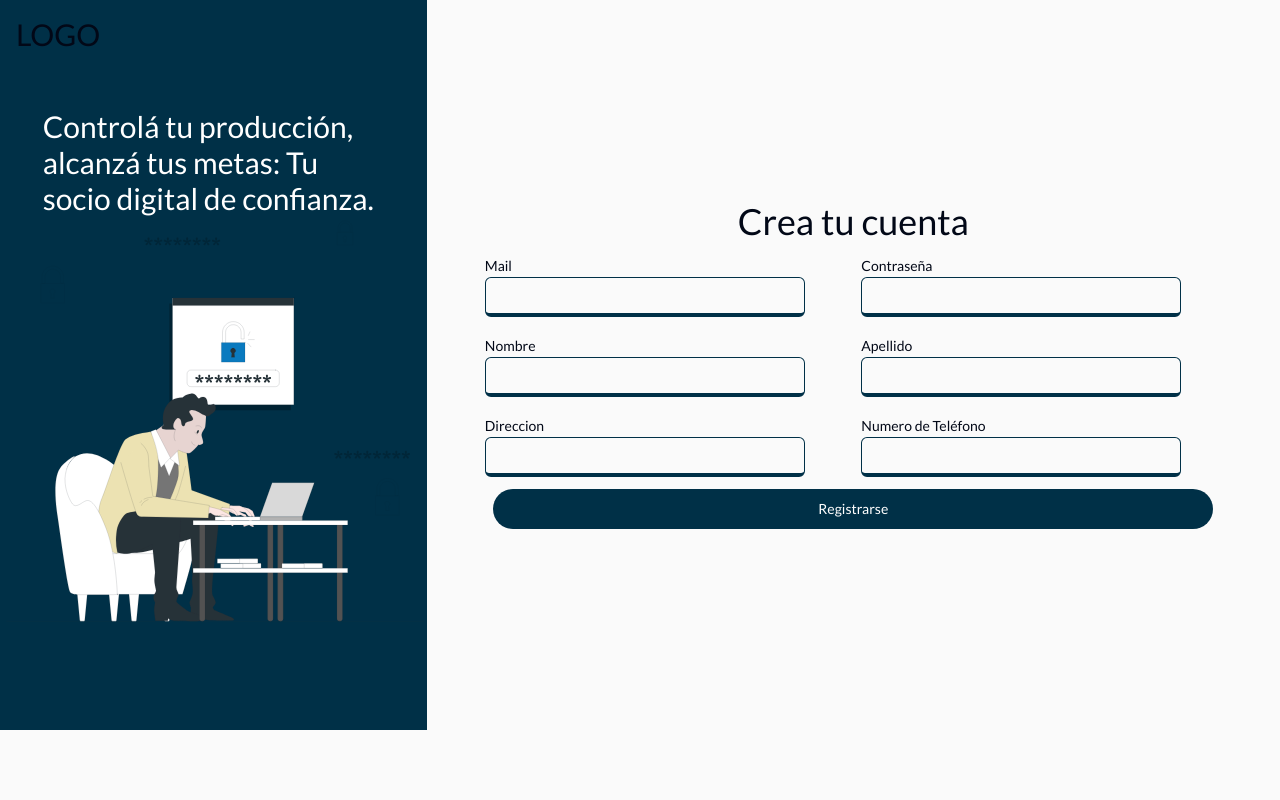
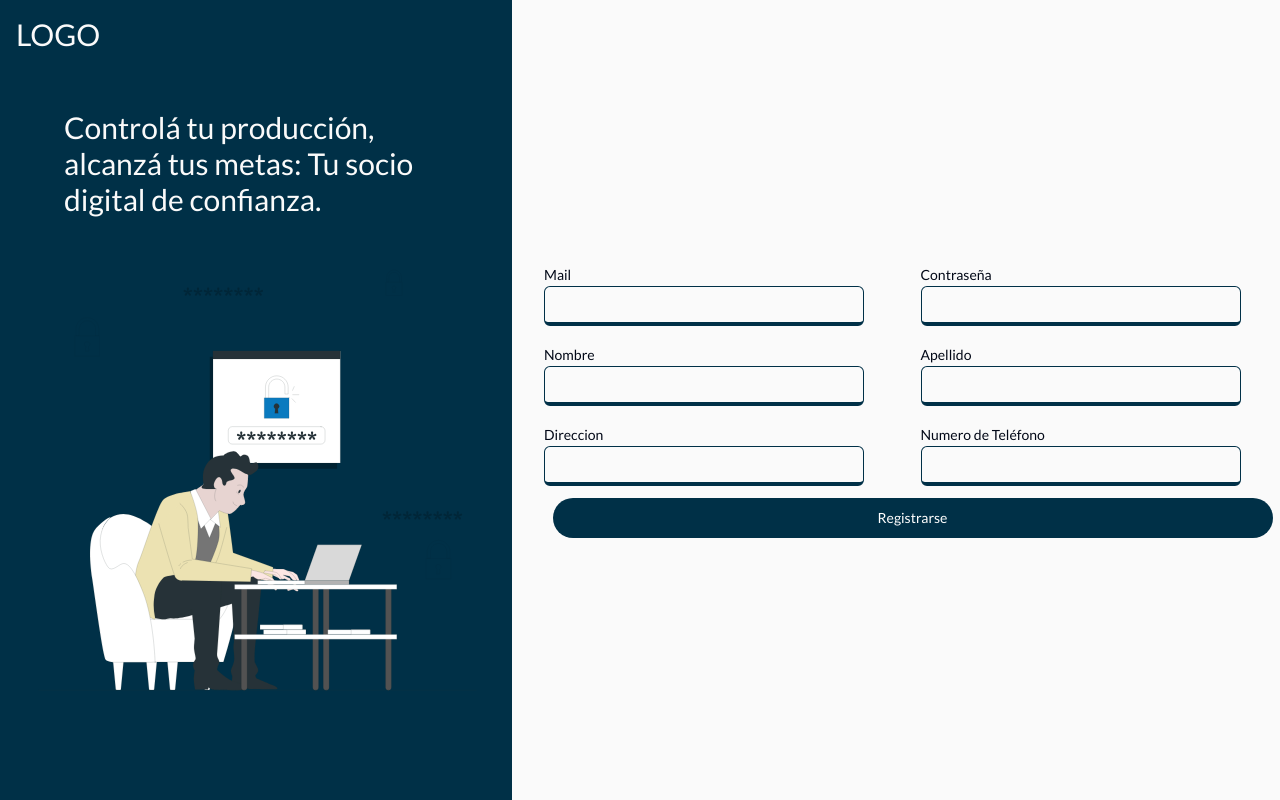
Before and after one commit to No-Country/s13-11-m-java, a React (Vite) app in the folder frontend/: page /register in a window 1280 px wide. Built offline with nearby package versions, Linux system fonts and the light colour scheme.

Commit message:
refactorizacion de paginas registro & login incompleto

```diff
--- a/frontend/src/components/AuthNavbar.tsx
+++ b/frontend/src/components/AuthNavbar.tsx
@@ -2,9 +2,9 @@ import { Link } from "react-router-dom";
 
 function AuthNavbar() {
   return (
-    <header className="container fixed inset-x-0 top-0 z-50 flex items-center p-4">
+    <header className="container fixed inset-x-0 top-0 z-50 flex items-center bg-primary p-4 md:bg-transparent">
       <Link to="/">
-        <h1 className="text-3xl">LOGO</h1>
+        <h1 className="text-3xl text-background">LOGO</h1>
       </Link>
     </header>
   );
--- a/frontend/src/components/AuthTemplate.tsx
+++ b/frontend/src/components/AuthTemplate.tsx
@@ -1,15 +1,15 @@
 interface AuthTemplateProps {
   image?: string;
   alt?: string;
-  title?: string;
+  title?: React.ReactNode;
   children?: React.ReactNode;
 }
 
 const AuthTemplate = (props: AuthTemplateProps) => {
   const { image, title, alt, children } = props;
   return (
-    <div className="grid min-h-screen grid-cols-5">
-      <div className="container col-span-2 grid place-content-center space-y-12 bg-primary text-background">
+    <div className="grid min-h-screen grid-cols-1 md:grid-cols-5">
+      <div className="container col-span-2 hidden min-h-6 place-content-center space-y-12 bg-primary text-background md:grid">
         {title && <h1 className="px-8 text-3xl">{title}</h1>}
         {image && (
           <div>
@@ -17,7 +17,7 @@ const AuthTemplate = (props: AuthTemplateProps) => {
           </div>
         )}
       </div>
-      <div className="col-span-3 flex h-screen items-center">{children}</div>
+      <div className="container col-span-3 flex items-center md:h-screen">{children}</div>
     </div>
   );
 };
--- /dev/null
+++ b/frontend/src/pages/Login2/Login2.tsx
@@ -0,0 +1,87 @@
+import { Button } from "@/components/ui/button";
+import { Form, FormControl, FormField, FormItem, FormLabel, FormMessage } from "@/components/ui/form";
+import { Input } from "@/components/ui/input";
+import loginFormSchema, { LoginFormInputs } from "@/schemas/loginFormSchema";
+import { zodResolver } from "@hookform/resolvers/zod";
+import { useForm } from "react-hook-form";
+import { Link } from "react-router-dom";
+
+const linkItems = [
+  {
+    title: "Olvidé mi contraseña",
+    link: "/forgot-password",
+  },
+  {
+    title: "¿Aún no tenés cuenta? Registrate",
+    link: "/register",
+  },
+];
+
+const Login2 = () => {
+  const form = useForm<LoginFormInputs>({
+    resolver: zodResolver(loginFormSchema),
+    defaultValues: {
+      email: "",
+      password: "",
+    },
+  });
+
+  function onSubmit(values: LoginFormInputs) {
+    console.log(values);
+  }
+  return (
+    <Form {...form}>
+      <form onSubmit={form.handleSubmit(onSubmit)} className="container max-w-3xl space-y-8">
+        <h2 className="text-3xl">Iniciar sesión</h2>
+        <FormField
+          control={form.control}
+          name="email"
+          render={({ field }) => (
+            <FormItem>
+              <FormLabel>Email</FormLabel>
+              <FormControl>
+                <Input
+                  className="rounded-none border-0 border-b-2 hover:border-primary/80 focus-visible:border-primary focus-visible:ring-0 focus-visible:ring-transparent"
+                  placeholder="Ingresa tu email"
+                  {...field}
+                />
+              </FormControl>
+              <FormMessage />
+            </FormItem>
+          )}
+        />
+        <FormField
+          control={form.control}
+          name="password"
+          render={({ field }) => (
+            <FormItem>
+              <FormLabel>Contraseña</FormLabel>
+              <FormControl>
+                <Input
+                  className="rounded-none border-0 border-b-2 hover:border-primary/80 focus-visible:border-primary focus-visible:ring-0 focus-visible:ring-transparent"
+                  placeholder="Ingresa tu contraseña"
+                  type="password"
+                  {...field}
+                />
+              </FormControl>
+              <FormMessage />
+            </FormItem>
+          )}
+        />
+        <br />
+        <Button className="w-full" type="submit" size="rounded">
+          Iniciar sesión
+        </Button>
+        <div className="flex flex-col">
+          {linkItems.map((item, index) => (
+            <Button asChild variant="link" key={index}>
+              <Link to={item.link}>{item.title}</Link>
+            </Button>
+          ))}
+        </div>
+      </form>
+    </Form>
+  );
+};
+
+export default Login2;
--- a/frontend/src/pages/OnBoarding/OnBoarding.tsx
+++ b/frontend/src/pages/OnBoarding/OnBoarding.tsx
@@ -1,15 +1,13 @@
+import { Link } from "react-router-dom";
 import Slider, { Settings } from "react-slick";
 
 import { Button } from "@/components/ui/button";
 
-import slideImage1 from "@/assets/slide_1.svg";
-import slideImage2 from "@/assets/slide_2.svg";
-import slideImage3 from "@/assets/slide_3.svg";
+import { carouselItems } from "./messages";
 
 import "slick-carousel/slick/slick-theme.css";
 import "slick-carousel/slick/slick.css";
 import "./OnBoarding.css";
-import { Link } from "react-router-dom";
 
 const settings: Settings = {
   dots: true,
@@ -22,49 +20,14 @@ const settings: Settings = {
   // autoplaySpeed: 5000,
 };
 
-interface CarouselItem {
-  title: string;
-  description: string;
-  image: string;
-  button?: {
-    title: string;
-    link: string;
-  };
-}
-
-const carouselItems: CarouselItem[] = [
-  {
-    title: "Registrá la producción realizada.",
-    description:
-      "¿Sabías que podes ingresar las unidades que has producido durante cierto proceso? Esto te dará datos precisos sobre tu producción real y te ayudará a compararla con los objetivos de tu empresa",
-    image: slideImage1,
-  },
-  {
-    title: "Modificá el tiempo de proceso.",
-    description:
-      "Los trabajadores pueden ajustar el tiempo estimado de un proceso en base a su experiencia o si hay cambios en las condiciones de producción. Esto ayuda a planificar y programar los procesos con mayor precisión.",
-    image: slideImage2,
-  },
-  {
-    title: "Añade notas o aclaraciones.",
-    description:
-      "Los trabajadores pueden poner notitas o comentarios importantes en un proceso específico referido a cualquier problema que encuentren, ideas para mejorar o cualquier otra observación que sea útil para el equipo de producción.",
-    image: slideImage3,
-    button: {
-      title: "Empezar ahora",
-      link: "#",
-    },
-  },
-];
-
 const Carousel: React.FC = () => {
   return (
     <div className="px-8">
       <Slider {...settings} className="pb-2">
         {carouselItems.map((item, index) => (
           <div key={index}>
-            <div className="h-min-screen-without-header grid items-center sm:container md:grid-cols-5">
-              <div className="col-span-2 space-y-8 max-md:order-2">
+            <div className="h-min-screen-without-header grid grid-cols-1 items-center sm:container md:grid-cols-5">
+              <div className="col-span-2 space-y-2 max-md:order-2 md:space-y-8">
                 <h2 className="text-xl lg:text-3xl">{item.title}</h2>
                 <p className="text-lg lg:text-2xl">{item.description}</p>
                 {item.button && (
--- /dev/null
+++ b/frontend/src/pages/OnBoarding/messages.ts
@@ -0,0 +1,38 @@
+import slideImage1 from "@/assets/slide_1.svg";
+import slideImage2 from "@/assets/slide_2.svg";
+import slideImage3 from "@/assets/slide_3.svg";
+
+interface CarouselItem {
+  title: string;
+  description: string;
+  image: string;
+  button?: {
+    title: string;
+    link: string;
+  };
+}
+
+export const carouselItems: CarouselItem[] = [
+  {
+    title: "Registrá la producción realizada.",
+    description:
+      "¿Sabías que podes ingresar las unidades que has producido durante cierto proceso? Esto te dará datos precisos sobre tu producción real y te ayudará a compararla con los objetivos de tu empresa",
+    image: slideImage1,
+  },
+  {
+    title: "Modificá el tiempo de proceso.",
+    description:
+      "Los trabajadores pueden ajustar el tiempo estimado de un proceso en base a su experiencia o si hay cambios en las condiciones de producción. Esto ayuda a planificar y programar los procesos con mayor precisión.",
+    image: slideImage2,
+  },
+  {
+    title: "Añade notas o aclaraciones.",
+    description:
+      "Los trabajadores pueden poner notitas o comentarios importantes en un proceso específico referido a cualquier problema que encuentren, ideas para mejorar o cualquier otra observación que sea útil para el equipo de producción.",
+    image: slideImage3,
+    button: {
+      title: "Empezar ahora",
+      link: "#",
+    },
+  },
+];
--- a/frontend/src/pages/Register/Register.tsx
+++ b/frontend/src/pages/Register/Register.tsx
@@ -1,21 +1,16 @@
+import AuthTemplate from "@/components/AuthTemplate";
 import RegisterForm from "@/components/RegisterForm/RegisterForm";
+
+import RegisterImage from "@/assets/register.svg";
 
 const Register = () => {
   return (
-    <div className="h-screen w-full">
-      <div className="h-[calc(100%-70px)] md:flex">
-        <section className="flex-col items-center justify-center bg-primary md:flex  md:w-1/3">
-          <h1 className="mx-auto max-w-[80%] text-3xl text-white">
-            Controlá tu producción, alcanzá tus metas: Tu socio digital de confianza.
-          </h1>
-          <img src="/src/assets/register.svg" />
-        </section>
-        <section className="right-0 flex w-2/3 flex-col items-center justify-center">
-          <header className="mb-3 text-start text-4xl">Crea tu cuenta</header>
-          <RegisterForm />
-        </section>
-      </div>
-    </div>
+    <AuthTemplate
+      title="Controlá tu producción, alcanzá tus metas: Tu socio digital de confianza."
+      image={RegisterImage}
+    >
+      <RegisterForm />
+    </AuthTemplate>
   );
 };
 
--- /dev/null
+++ b/frontend/src/schemas/loginFormSchema.ts
@@ -0,0 +1,11 @@
+import { z } from "zod";
+
+const loginFormSchema = z.object({
+  email: z.string().email({ message: "El correo electrónico no es válido" }),
+  password: z.string().min(10, {
+    message: "La Contraseña es requerida",
+  }),
+});
+
+export default loginFormSchema;
+export type LoginFormInputs = z.infer<typeof loginFormSchema>;
```
